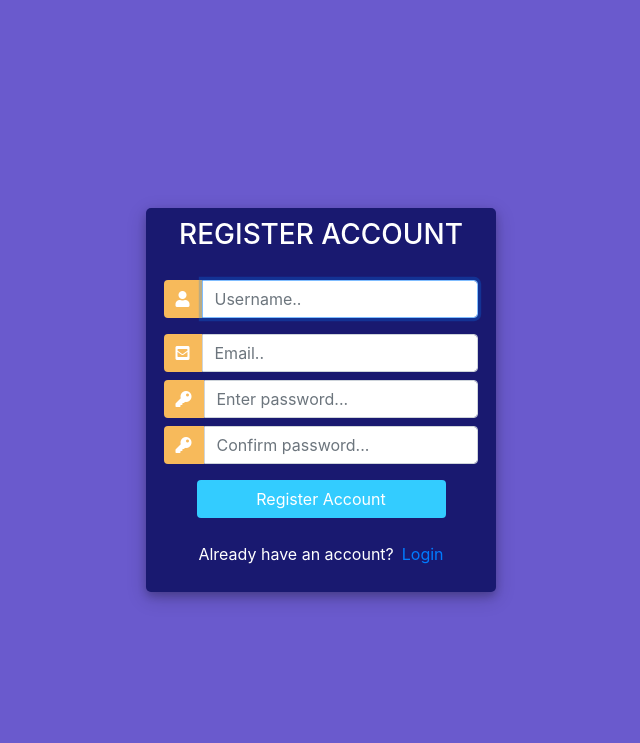
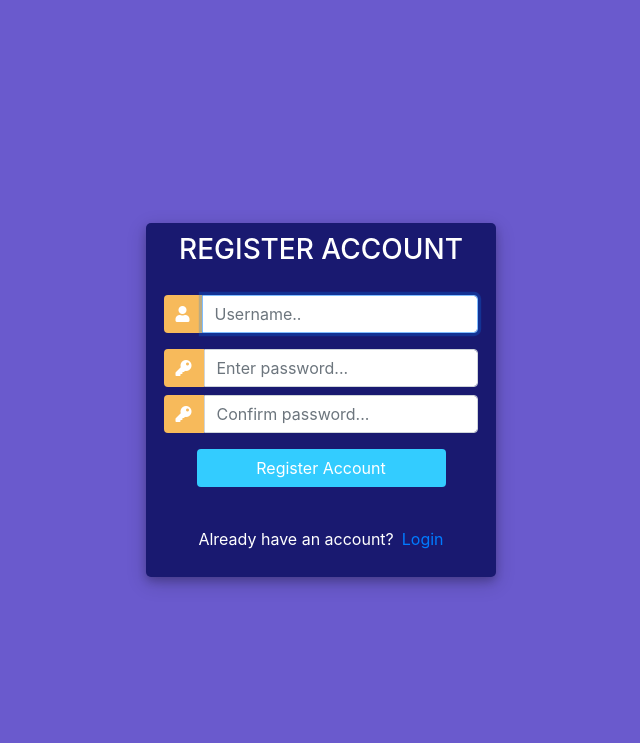
Before and after one commit to SzymonGorkiewicz/todolist-django, a Django app: page /register/ in a window 1280 px wide. Shown: the part 56-799 px from the top of the page, without its empty margins (319-959 px from the left). Run offline with Django 4.2, Linux system fonts and the light colour scheme; some libraries are stand-ins or nearby versions.

Commit message:
fixed errrors

```diff
--- a/todolist/myapp/fixtures/initial_data.json
+++ b/todolist/myapp/fixtures/initial_data.json
@@ -4,7 +4,6 @@
         "pk": 1,
         "fields": {
             "username": "Jack",
-            "email": "Jack@example.com",
             "password": "pbkdf2_sha256$600000$alp11G7eDB5RWaNeF0rJy4$KWu0TFDswZLYQKw0r7+8YTV16GgecJrYnhlgRHvS8aY="
         }
     },
--- a/todolist/myapp/forms.py
+++ b/todolist/myapp/forms.py
@@ -11,7 +11,7 @@ class CreateList(forms.ModelForm):
 class CreateUser(UserCreationForm):
     class Meta:
         model=User
-        fields=['username', 'email', 'password1', 'password2']
+        fields=['username', 'password1', 'password2']
 
 class CreateItem(forms.ModelForm):
     class Meta:
--- a/todolist/myapp/static/register.css
+++ b/todolist/myapp/static/register.css
@@ -55,3 +55,8 @@ body,
 		.redirect{
 		    color:white !important;
 		}
+		.message{
+			color: white;
+			font-size: 17px;
+			font-family: cursive;
+		}
--- a/todolist/myapp/templates/register.html
+++ b/todolist/myapp/templates/register.html
@@ -30,12 +30,6 @@
 						</div>
 						<div class="input-group mb-2">
 							<div class="input-group-append">
-								<span class="input-group-text"><i class="fas fa-envelope-square"></i></span>
-							</div>
-                            {{form.email}}
-						</div>
-						<div class="input-group mb-2">
-							<div class="input-group-append">
 								<span class="input-group-text"><i class="fas fa-key"></i></span>
 							</div>
 							{{form.password1}}
@@ -52,7 +46,9 @@
 				   		</div>
 					</form>
 				</div>
-				{{form.errors}}
+				<div class="message">
+					<p class="messages">{{form.errors}}</p>
+				</div>
 				<div class="mt-4">
 					<div class="d-flex justify-content-center links">
 						<p class="redirect">Already have an account?</p> <a href="/login" class="ml-2">Login</a>
@@ -69,9 +65,8 @@
 		//Query All input fields
 		var form_fields = document.getElementsByTagName('input')
 		form_fields[1].placeholder='Username..';
-		form_fields[2].placeholder='Email..';
-		form_fields[3].placeholder='Enter password...';
-		form_fields[4].placeholder='Confirm password...';
+		form_fields[2].placeholder='Enter password...';
+		form_fields[3].placeholder='Confirm password...';
 
 
 		for (var field in form_fields){
```
